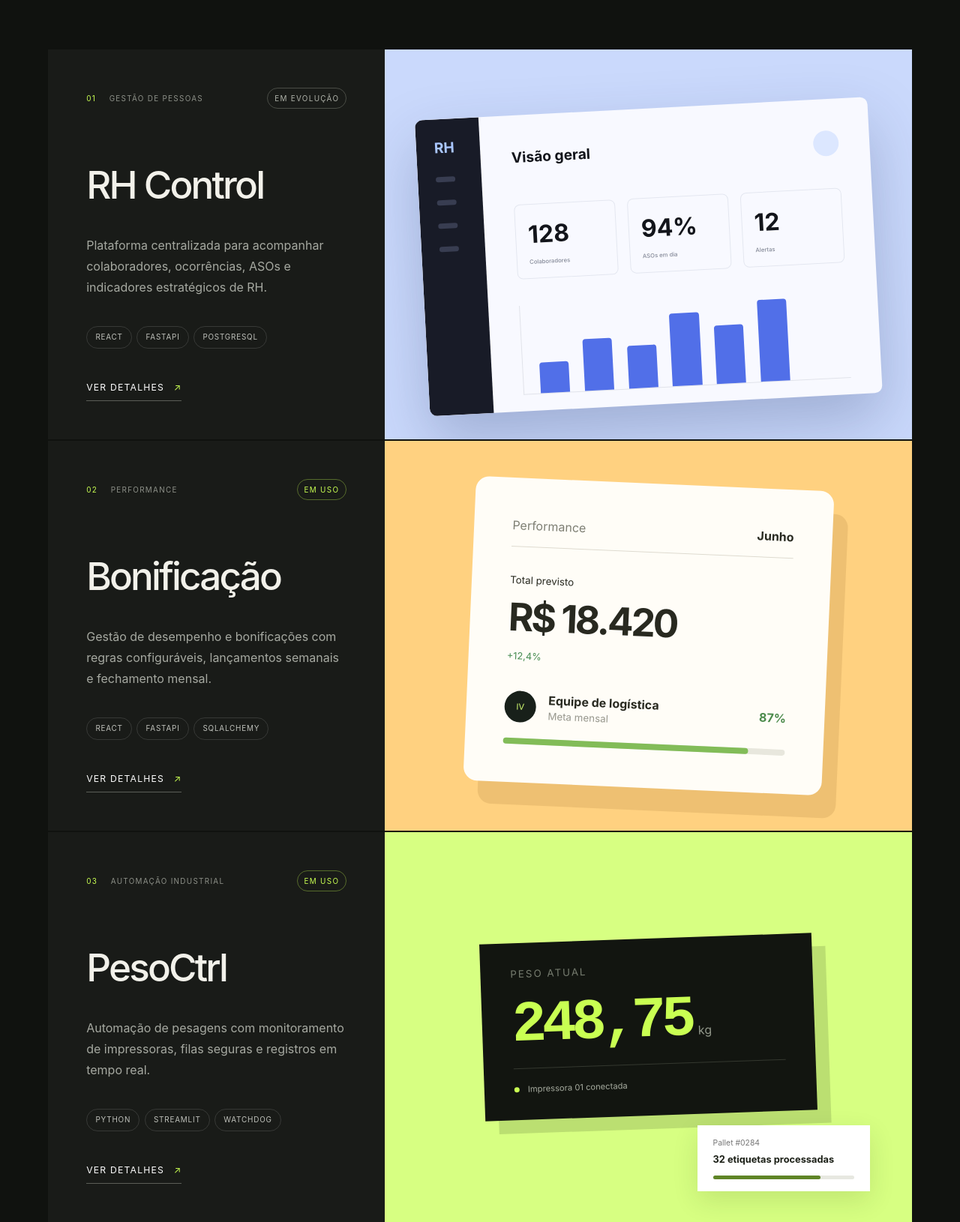
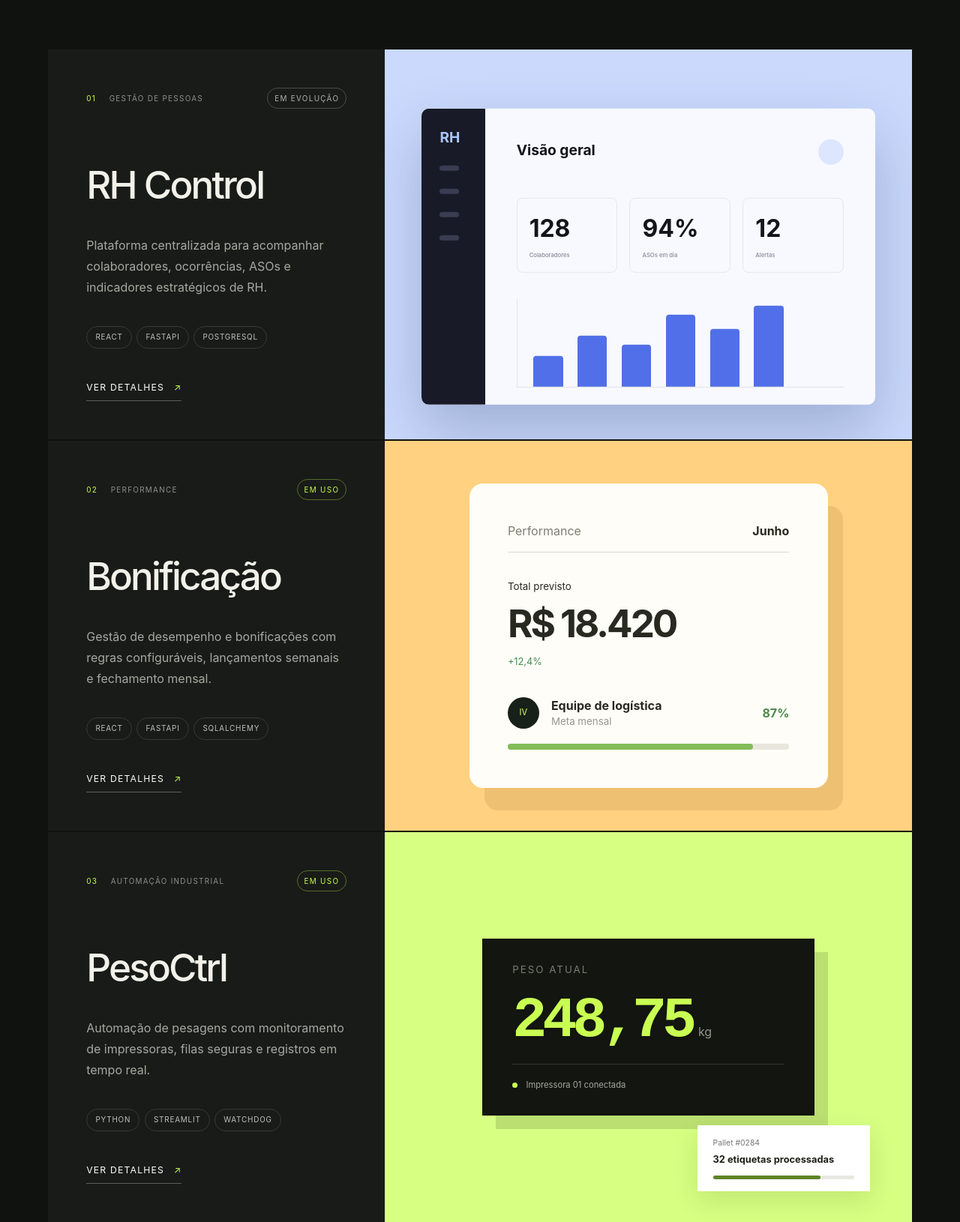
Before and after one commit to iannvictor1/portfolio, a plain HTML site: page index.html in a window 1280 px wide. Shown: the part 2120-3750 px from the top of the page at 75% size. Drawn offline with Linux system fonts and the light colour scheme.

Commit message:
Alinha mockups da secao de projetos

```diff
--- a/styles.css
+++ b/styles.css
@@ -125,7 +125,7 @@ h1 em, h2 em { color: var(--acid); font-family: var(--serif); font-weight: 400;
 .project-link:hover { border-color: var(--acid); }
 .project-visual { position: relative; min-height: 520px; overflow: hidden; display: grid; place-items: center; }
 .visual-rh { background: #cad9fc; }
-.mock-window { width: 86%; height: 76%; display: grid; grid-template-columns: 14% 1fr; color: #13151b; background: #f8f9ff; border-radius: 10px; transform: rotate(-3deg) translateY(4%); box-shadow: 0 35px 80px rgba(30,48,94,.25); overflow: hidden; }
+.mock-window { width: 86%; height: 76%; display: grid; grid-template-columns: 14% 1fr; color: #13151b; background: #f8f9ff; border-radius: 10px; transform: translateY(4%); box-shadow: 0 35px 80px rgba(30,48,94,.25); overflow: hidden; }
 .mock-sidebar { background: #181b27; color: white; padding: 1.5rem; display: flex; flex-direction: column; gap: 1.5rem; }
 .mock-sidebar b { color: #a9c6ff; font-size: 1.2rem; }
 .mock-sidebar i { width: 70%; height: 7px; background: #383d51; border-radius: 8px; }
@@ -138,7 +138,7 @@ h1 em, h2 em { color: var(--acid); font-family: var(--serif); font-weight: 400;
 .chart { height: 38%; margin-top: 8%; border-left: 1px solid #e1e3ea; border-bottom: 1px solid #e1e3ea; display: flex; gap: 5%; align-items: end; padding: 0 5%; }
 .chart span { width: 10%; background: #516fe8; border-radius: 4px 4px 0 0; }
 .visual-bonus { background: #ffd180; }
-.bonus-panel { width: 68%; background: #fffdf7; color: #282920; padding: clamp(1.5rem,4vw,3.5rem); border-radius: 18px; box-shadow: 20px 30px 0 rgba(126,82,18,.13); transform: rotate(2.5deg); }
+.bonus-panel { width: 68%; background: #fffdf7; color: #282920; padding: clamp(1.5rem,4vw,3.5rem); border-radius: 18px; box-shadow: 20px 30px 0 rgba(126,82,18,.13); }
 .bonus-head { display: flex; justify-content: space-between; border-bottom: 1px solid #dedbd0; padding-bottom: 1rem; }
 .bonus-head span { color: #7d7e73; }
 .bonus-total { padding: 2.2rem 0; }
@@ -150,7 +150,7 @@ h1 em, h2 em { color: var(--acid); font-family: var(--serif); font-weight: 400;
 .people span { flex: 1; }.people small { display: block; color: #97978d; }.people strong { color: #4c8b4c; }
 .progress { height: 8px; margin-top: 1.2rem; background: #e8e7dd; border-radius: 8px; }.progress i { display: block; width: 87%; height: 100%; background: #82bc58; border-radius: inherit; }
 .visual-peso { background: #d7ff82; padding: 8%; align-content: center; }
-.scale-display { width: 75%; min-width: 310px; background: #121510; padding: 2rem 2.5rem; box-shadow: 18px 18px 0 rgba(20,30,10,.14); transform: rotate(-2deg); }
+.scale-display { width: 75%; min-width: 310px; background: #121510; padding: 2rem 2.5rem; box-shadow: 18px 18px 0 rgba(20,30,10,.14); }
 .scale-display small { display: block; color: #777d70; letter-spacing: .15em; }
 .scale-display strong { color: var(--acid); font-family: ui-monospace, monospace; font-size: clamp(3rem,6vw,6rem); letter-spacing: -.08em; }.scale-display > span { color: #91978a; margin-left: .5rem; }
 .scale-status { border-top: 1px solid #34382f; padding-top: 1.2rem; color: #a5aa9e; font-size: .7rem; }.scale-status i { display: inline-block; width: 7px; height: 7px; border-radius: 50%; background: var(--acid); margin-right: .5rem; }
@@ -162,7 +162,7 @@ h1 em, h2 em { color: var(--acid); font-family: var(--serif); font-weight: 400;
 .catalog-grid i { display: grid; place-items: center; background: #f4e9ed; aspect-ratio: 1.25; font-style: normal; font-size: 2.5rem; border-radius: 6px; }
 .catalog-grid span,.catalog-grid b,.catalog-grid small { display:block;}.catalog-grid b {margin-top:.8rem;font-size:.75rem}.catalog-grid small{color:#a28e96;font-size:.6rem;margin-top:.2rem}
 .visual-receipt { background: #a9d5ff; }
-.receipt-paper { width: 55%; min-width: 300px; background: #fffef9; color: #1f2325; padding: 2.5rem; transform: rotate(4deg); box-shadow: -18px 24px 0 rgba(30,90,140,.13); }
+.receipt-paper { width: 55%; min-width: 300px; background: #fffef9; color: #1f2325; padding: 2.5rem; box-shadow: -18px 24px 0 rgba(30,90,140,.13); }
 .receipt-paper > div { display:flex;justify-content:space-between;color:#747a7d}.receipt-paper > strong{display:block;font-size:clamp(2rem,4vw,4rem);letter-spacing:-.06em;margin:2rem 0}.receipt-paper > i{display:block;border-top:1px dashed #aeb2b3;margin:1rem 0}.receipt-paper p{font-size:.7rem;color:#8c9090;margin:0}.receipt-paper > b{font-size:.9rem}.receipt-paper > span{font-size:.55rem;color:#9da0a0}
 
 .gallery { background: var(--paper); color: var(--ink); padding-top: 8rem; padding-bottom: 8rem; }
```
